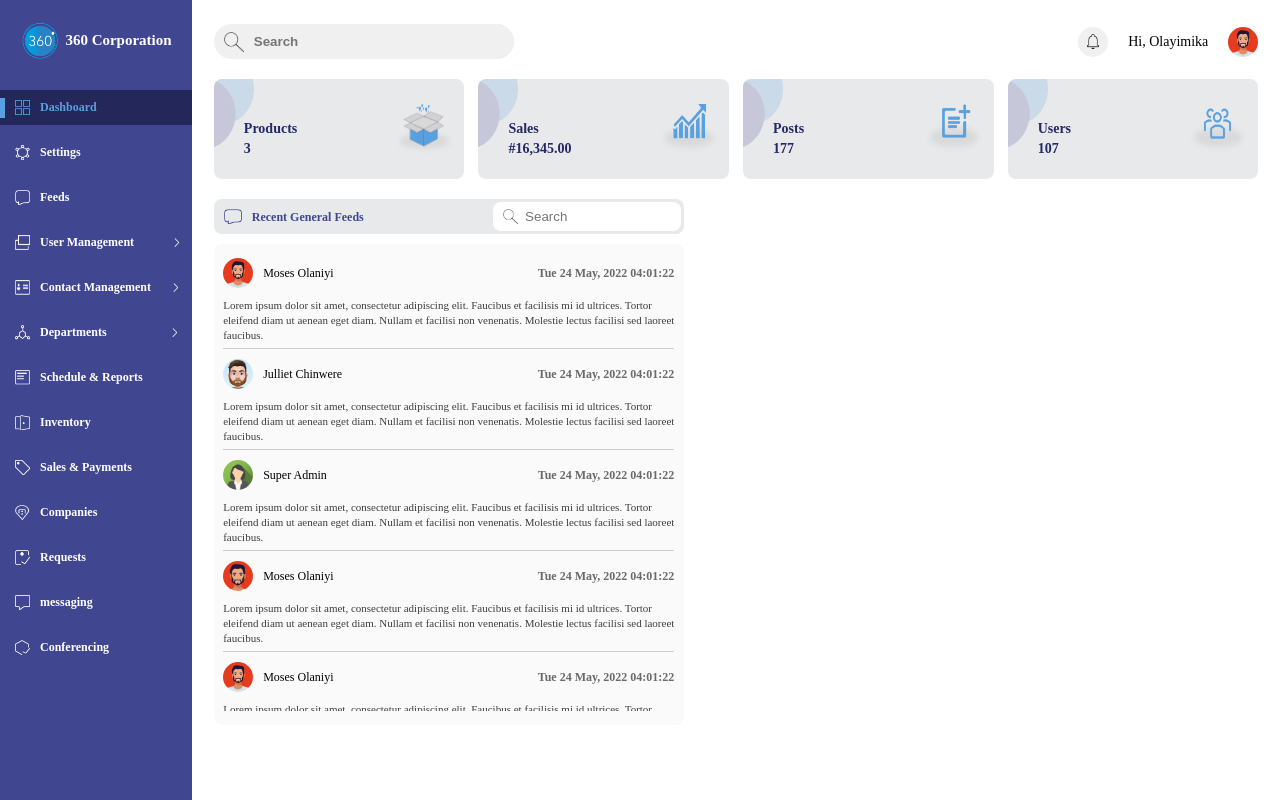
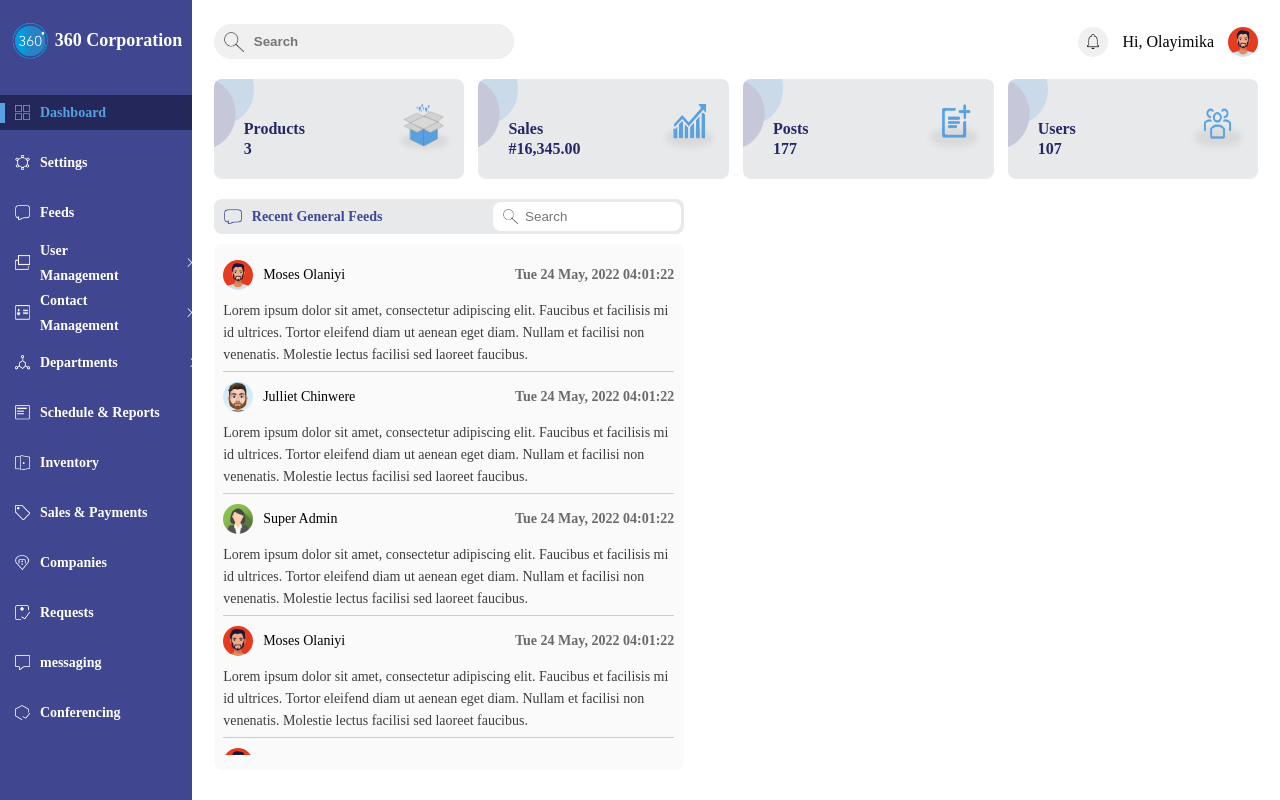
Before and after one commit to Faruoq01/360-web, a Vue app: page / in a window 1280 px wide. Built offline with nearby package versions, Linux system fonts and the light colour scheme.

Commit message:
adjustments

```diff
--- a/src/App.vue
+++ b/src/App.vue
@@ -10,7 +10,7 @@ import { RouterLink, RouterView } from 'vue-router'
 @import '@/assets/base.css';
 
 #app {
-  max-width: 1280px;
+  max-width: 2000px;
   margin: 0 auto;
   font-weight: normal;
 }
--- a/src/components/Home/SideBar.vue
+++ b/src/components/Home/SideBar.vue
@@ -73,7 +73,7 @@
                 <img class="dash" v-if="activeStates.F" src="../../assets/images/icons/depWhite.png" />
                 <img class="dash" v-else src="../../assets/images/department.png" />
                 <div class="dash-text2" :style="activeStates.F? dashText:dashText2">Departments</div>
-                <img style="margin-left: 65px" class="dash-arrow" src="../../assets/images/arrowRight.png" />
+                <img style="margin-left: 72px" class="dash-arrow" src="../../assets/images/arrowRight.png" />
             </div>
         </div>
     </RouterLink>
@@ -169,7 +169,7 @@ export default {
                 width: '100%',
                 height: '35px',
                 backgroundColor: '#232759',
-                marginTop: '10px',
+                marginTop: '15px',
                 display: 'flex',
                 alignItems: 'center',
                 color:'#58A0DF'
@@ -178,7 +178,7 @@ export default {
             itemContainer2: {
                 width: '100%',
                 height: '35px',
-                marginTop: '10px',
+                marginTop: '15px',
                 display: 'flex',
                 flexDirection: 'row',
                 alignItems: 'center',
@@ -213,7 +213,8 @@ export default {
                 fontFamily: 'Nunito-regular',
                 fontStyle: 'normal',
                 fontWeight: '600',
-                fontSize: '12px',
+                fontSize: '14px',
+                lineHeight:'20px',
                 lineHeight: '25px',
                 color: '#58A0DF',
                 cursor: 'pointer',
@@ -224,7 +225,7 @@ export default {
                 fontFamily: 'Nunito-regular',
                 fontStyle: 'normal',
                 fontWeight: '600',
-                fontSize: '12px',
+                fontSize: '14px',
                 lineHeight: '25px',
                 color: '#fff',
                 cursor: 'pointer',
@@ -550,9 +551,11 @@ export default {
 }
 
 .logo-container{
+    width: 100%;
     display: flex;
     flex-direction: row;
     align-items: center;
+    justify-content: center;
 }
 
 .logo{
@@ -564,7 +567,7 @@ export default {
     font-family: 'Nunito-regular';
     font-style: normal;
     font-weight: 700;
-    font-size: 18;
+    font-size: 18px;
     line-height: 27px;
     color: #FFFFFF;
     margin-left: 5px;
--- a/src/components/Login/ForgotPassword.vue
+++ b/src/components/Login/ForgotPassword.vue
@@ -33,8 +33,8 @@ import { RouterLink } from 'vue-router'
 
 <style scoped>
 .main{
-    width: 300px;
-    height: 300px;
+    width: 350px;
+    height: 350px;
     background: #FFFFFF;
     border-radius: 11px;
     display: flex;
@@ -51,13 +51,14 @@ import { RouterLink } from 'vue-router'
     display: flex;
     flex-direction: row;
     align-items: center;
+    margin-top: 10px;
 }
 
 .text{
     font-family: 'Nunito-regular';
     font-style: normal;
     font-weight: 800;
-    font-size: 14px;
+    font-size: 16px;
     line-height: 30px;
     color: #404690;
     margin-left: 10px;
@@ -67,7 +68,7 @@ import { RouterLink } from 'vue-router'
     font-family: 'Nunito-regular';
     font-style: normal;
     font-weight: 500;
-    font-size: 12px;
+    font-size: 14px;
     line-height: 24px;
     color: #404690;
     margin-top: 20px;
@@ -78,7 +79,7 @@ import { RouterLink } from 'vue-router'
     height: 30px;
     border: 1.09777px solid #404690;
     border-radius: 5px;
-    margin-top: 20px;
+    margin-top: 30px;
     padding-left: 10px;
 }
 
@@ -86,7 +87,7 @@ import { RouterLink } from 'vue-router'
     font-family: 'Nunito-regular';
     font-style: normal;
     font-weight: 400;
-    font-size: 12px;
+    font-size: 14px;
     line-height: 20px;
     color: #414790;
 }
@@ -96,7 +97,7 @@ import { RouterLink } from 'vue-router'
     height: 30px;
     background: #006EFE;
     border-radius: 5px;
-    margin-top: 30px;
+    margin-top: 40px;
     border: none;
     color: #fff;
 }
--- a/src/components/Login/LoginPane.vue
+++ b/src/components/Login/LoginPane.vue
@@ -34,8 +34,8 @@ import { RouterLink } from 'vue-router'
 
 <style scoped>
   .login-page{
-    width: 300px;
-    height: 350px;
+    width: 350px;
+    height: 400px;
     background: #FFFFFF;
     border-radius: 11px;
     display: flex;
@@ -52,23 +52,24 @@ import { RouterLink } from 'vue-router'
     font-family: 'Nunito-regular';
     font-style: normal;
     font-weight: 700;
-    font-size: 14px;
-    line-height: 20px;
+    font-size: 18px;
+    line-height: 30px;
     color: #1F2247;
+    margin-top: 30px;
   }
 
   .desc{
     font-family: 'Nunito-regular';
     font-style: normal;
     font-weight: 400;
-    font-size: 12px;
+    font-size: 14px;
     color: #1F2247;
   }
 
   .inputs{
     width: 100%;
     height: 35px;
-    margin-top: 20px;
+    margin-top: 30px;
     border: 1.09777px solid #1F2247;
     border-radius: 5px;
     padding-left: 10px;
@@ -79,7 +80,7 @@ import { RouterLink } from 'vue-router'
     font-family: 'Nunito-regular';
     font-style: normal;
     font-weight: 400;
-    font-size: 12px;
+    font-size: 14px;
     color: #1F2247;
   }
 
@@ -102,7 +103,7 @@ import { RouterLink } from 'vue-router'
     font-family: 'Nunito-regular';
     font-style: normal;
     font-weight: 400;
-    font-size: 12px;
+    font-size: 14px;
     line-height: 20px;
     color: #1F2247;
   }
@@ -114,7 +115,7 @@ import { RouterLink } from 'vue-router'
   .login-button{
     width: 100%;
     height: 35px;
-    margin-top: 20px;
+    margin-top: 30px;
     background: #006EFE;
     border-radius: 5px;
     border: none;
@@ -127,10 +128,10 @@ import { RouterLink } from 'vue-router'
     font-family: 'Nunito';
     font-style: normal;
     font-weight: 700;
-    font-size: 12px;
+    font-size: 14px;
     line-height: 23px;
     color: #1368D8;
-    margin-top: 20px;
+    margin-top: 30px;
   }
 
   .finger{
--- a/src/components/Login/PassNotification.vue
+++ b/src/components/Login/PassNotification.vue
@@ -36,8 +36,8 @@ import { RouterLink } from 'vue-router'
 
 <style scoped>
 .main{
-    width: 250px;
-    height: 220px;
+    width: 350px;
+    height: 300px;
     background: #FFFFFF;
     border-radius: 11px;
     display: flex;
@@ -54,13 +54,14 @@ import { RouterLink } from 'vue-router'
     display: flex;
     flex-direction: row;
     align-items: center;
+    margin-top: 30px;
 }
 
 .text{
     font-family: 'Nunito-regular';
     font-style: normal;
     font-weight: 800;
-    font-size: 14px;
+    font-size: 16px;
     line-height: 30px;
     color: #404690;
     margin-left: 10px;
@@ -70,10 +71,10 @@ import { RouterLink } from 'vue-router'
     font-family: 'Nunito-regular';
     font-style: normal;
     font-weight: 500;
-    font-size: 12px;
+    font-size: 14px;
     line-height: 24px;
     color: #404690;
-    margin-top: 20px;
+    margin-top: 30px;
 }
 
 .input-password{
@@ -89,7 +90,7 @@ import { RouterLink } from 'vue-router'
     font-family: 'Nunito-regular';
     font-style: normal;
     font-weight: 400;
-    font-size: 12px;
+    font-size: 14px;
     line-height: 20px;
     color: #414790;
 }
@@ -106,7 +107,7 @@ import { RouterLink } from 'vue-router'
 
 .foot{
     width: 100%;
-    margin-top: 20px;
+    margin-top: 30px;
     display: flex;
     flex-direction: row;
     justify-content: flex-start;
--- a/src/components/Login/Register.vue
+++ b/src/components/Login/Register.vue
@@ -1,7 +1,7 @@
 <template>
     <div class="main-body">
         <div class="inner-reg">
-            <div style="margin-top:10px" class="login-title">Register a business account</div>
+            <div style="margin-top:5%; line-height: 30px;" class="login-title">Register a business account</div>
             <div class="desc">Please enter your details.</div>
 
             <div class="container-input">
@@ -119,7 +119,7 @@
             </div>
 
             <div class="terms">
-                <input type="checkbox" style="margin-top:5px" />
+                <input type="checkbox" style="margin-top:10px" />
                 <div class="condition">By clicking, you agree to the Terms and Conditions set out by this site, including our Cookie Use.</div>
             </div>
 
@@ -172,8 +172,8 @@ export default {
 
 <style scoped>
 .main-body{
-    width: 90%;
-    height: 570px;
+    width: 100%;
+    height: 90vh;
     background: #FFFFFF;
     border-radius: 11px;
     display: flex;
@@ -190,7 +190,7 @@ export default {
     font-family: 'Nunito-regular';
     font-style: normal;
     font-weight: 700;
-    font-size: 14px;
+    font-size: 16px;
     line-height: 20px;
     color: #1F2247;
   }
@@ -199,13 +199,13 @@ export default {
     font-family: 'Nunito-regular';
     font-style: normal;
     font-weight: 400;
-    font-size: 12px;
+    font-size: 14px;
     color: #1F2247;
   }
 
 .container-input{
     width: 100%;
-    margin-top: 10px;
+    margin-top: 3%;
 }
 
 .container-input-double{
@@ -213,6 +213,7 @@ export default {
     display: flex;
     flex-direction: row;
     justify-content: space-between;
+    margin-top: 3%;
 }
 
 .item{
@@ -223,7 +224,7 @@ export default {
     font-family: 'Nunito-regular';
     font-style: normal;
     font-weight: 400;
-    font-size: 11px;
+    font-size: 14px;
     line-height: 20px;
     color: #1F2247;
 }
@@ -239,7 +240,7 @@ export default {
     flex-direction: row;
     align-items: center;
     font-family: 'Nunito-regular';
-    font-size: 12px;
+    font-size: 14px;
 }
 
 #phone{
@@ -266,7 +267,7 @@ export default {
     font-family: 'Nunito-regular';
     font-style: normal;
     font-weight: 500;
-    font-size: 12px;
+    font-size: 14px;
     line-height: 19px;
     color: #1F2247;
     outline: none;
@@ -279,7 +280,7 @@ export default {
     font-family: 'Nunito-regular';
     font-style: normal;
     font-weight: 500;
-    font-size: 12px;
+    font-size: 14px;
     line-height: 19px;
     color: #1F2247;
     outline: none;
@@ -298,14 +299,14 @@ select{
     width: 100%;
     display: flex;
     flex-direction: row;
-    margin-top: 20px;
+    margin-top: 5%;
 }
 
 .condition{
     font-family: 'Nunito-regular';
     font-style: normal;
     font-weight: 400;
-    font-size: 11px;
+    font-size: 14px;
     color: #1F2247;
     margin-left: 10px;
 }
@@ -316,7 +317,7 @@ select{
     color: #fff;
     background: #006EFE;
     border-radius: 5px;
-    margin-top: 20px;
+    margin-top: 5%;
     border: none;
     font-family: 'Nunito-regular';
     font-size: 14px;
@@ -326,16 +327,16 @@ select{
     font-family: 'Nunito-regular';
     font-style: normal;
     font-weight: 400;
-    font-size: 12px;
+    font-size: 14px;
     line-height: 19px;
     color: #006EFE;
-    margin-top: 20px;
+    margin-top: 5%;
 }
 
 a{
     text-decoration: none;
     color: #006EFE;
     font-weight: 400;
-    font-size: 12px;
+    font-size: 14px;
 }
 </style>
--- a/src/components/styles/dashboard.css
+++ b/src/components/styles/dashboard.css
@@ -41,7 +41,7 @@
     font-family: 'Nunito-regular';
     font-style: normal;
     font-weight: 500;
-    font-size: 14px;
+    font-size: 16px;
     line-height: 24px;
     color: #000000;
 }
@@ -121,7 +121,7 @@
     font-family: 'Nunito-regular';
     font-style: normal;
     font-weight: 600;
-    font-size: 14px;
+    font-size: 16px;
     color: #242966;
 }
 
@@ -148,7 +148,7 @@
     font-family: 'Nunito-regular';
     font-style: normal;
     font-weight: 600;
-    font-size: 12px;
+    font-size: 14px;
     line-height: 30px;
     color: #404690;
     margin-left: 10px;
@@ -167,7 +167,7 @@
 
 .list-feeds{
     width: 45%;
-    height: 64%;
+    height: 70%;
     margin-top: 10px;
     background: #FAFAFA;
     border-radius: 8px;
@@ -179,7 +179,8 @@
 .inner-feeds{
     width: 96%;
     height: 94%;
-    overflow: scroll;
+    overflow-y: scroll;
+    overflow-x: hidden;
 }
 
 .main-feed{
@@ -206,7 +207,7 @@
     font-family: 'Nunito-regular';
     font-style: normal;
     font-weight: 600;
-    font-size: 12px;
+    font-size: 14px;
     line-height: 22px;
     color: #000000;
 }
@@ -215,7 +216,7 @@
     font-family: 'Nunito-regular';
     font-style: normal;
     font-weight: 600;
-    font-size: 12px;
+    font-size: 14px;
     line-height: 19px;
     color: #6B6A6A;
 }
@@ -224,8 +225,8 @@
     font-family: 'Nunito-regular';
     font-style: normal;
     font-weight: 500;
-    font-size: 11px;
-    line-height: 15px;
+    font-size: 14px;
+    line-height: 22px;
     color: #403C3C;
     margin-top: 10px;
     margin-bottom: 5px;
--- a/src/components/styles/sidebar.css
+++ b/src/components/styles/sidebar.css
@@ -12,7 +12,7 @@
     font-family: 'Nunito-regular';
     font-style: normal;
     font-weight: 600;
-    font-size: 12px;
+    font-size: 14px;
     line-height: 25px;
     color: #fff;
     background-color: #404690;
--- a/src/views/HomeView.vue
+++ b/src/views/HomeView.vue
@@ -1,7 +1,5 @@
 <script setup>
-import TheWelcome from '@/components/TheWelcome.vue'
 import SideBar from '@/components/Home/SideBar.vue'
-import Dashboard from '@/components/Home/Dashboard/Dashboard.vue'
 import { RouterView } from 'vue-router'
 </script>
 
@@ -28,7 +26,8 @@ import { RouterView } from 'vue-router'
   width: 15%;
   height: 100%;
   background-color: #404690;
-  overflow: scroll;
+  overflow-y: scroll;
+  overflow-x: hidden;
 }
 
 .main-content{
--- a/src/views/Login.vue
+++ b/src/views/Login.vue
@@ -7,7 +7,7 @@
         </div>
         <div class="intro">
           <div class="caros">
-            <img style="width:300px; height:200px" src="../assets/images/corousel1.png" alt="icon" />
+            <img style="width:350px; height:250px" src="../assets/images/corousel1.png" alt="icon" />
             <div class="tites">Business activities at your <span class="finger"> finger tips </span></div>
             <div class="tex">
               Lorem ipsum dolor sit amet, consectetur adipiscing elit.
@@ -123,7 +123,7 @@ import LoginPane from '@/components/Login/LoginPane.vue'
     font-family: 'Nunito-regular';
     font-style: normal;
     font-weight: 400;
-    font-size: 12px;
+    font-size: 14px;
     line-height: 20px;
     color: #404690;
     display: flex;
@@ -132,28 +132,31 @@ import LoginPane from '@/components/Login/LoginPane.vue'
   }
 
   .caros{
-    width: 300px;
-    height: 350px;
+    width: 60%;
+    display: flex;
+    align-items: center;
+    flex-direction: column;
   }
 
   .tites{
+    width: 100%;
     font-family: 'Nunito-regular';
     font-style: normal;
     font-weight: 800;
-    font-size: 18px;
+    font-size: 22px;
     line-height: 22px;
     letter-spacing: 0.01em;
     text-transform: capitalize;
     color: #092C5A;
-    margin-top: 5px;
+    margin-top: 30px;
   }
 
   .tex{
     font-family: 'Nunito-regular';
     font-style: normal;
     font-weight: 400;
-    font-size: 11px;
-    line-height: 17px;
+    font-size: 14px;
+    line-height: 25px;
     text-transform: capitalize;
     color: #092C5A;
     margin-top: 11px;
```
Also changed, not shown: src/components/Login/ResetPassword.vue (+5 -5 lines).
